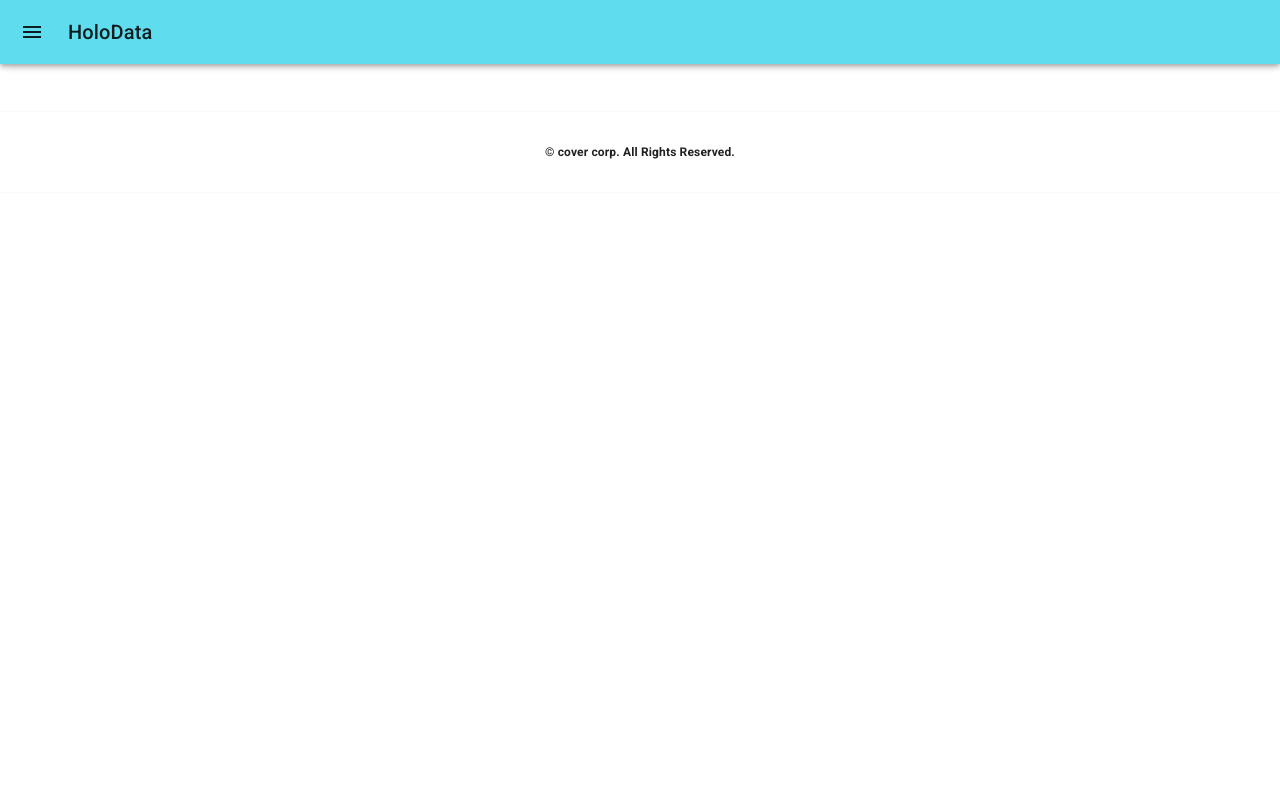
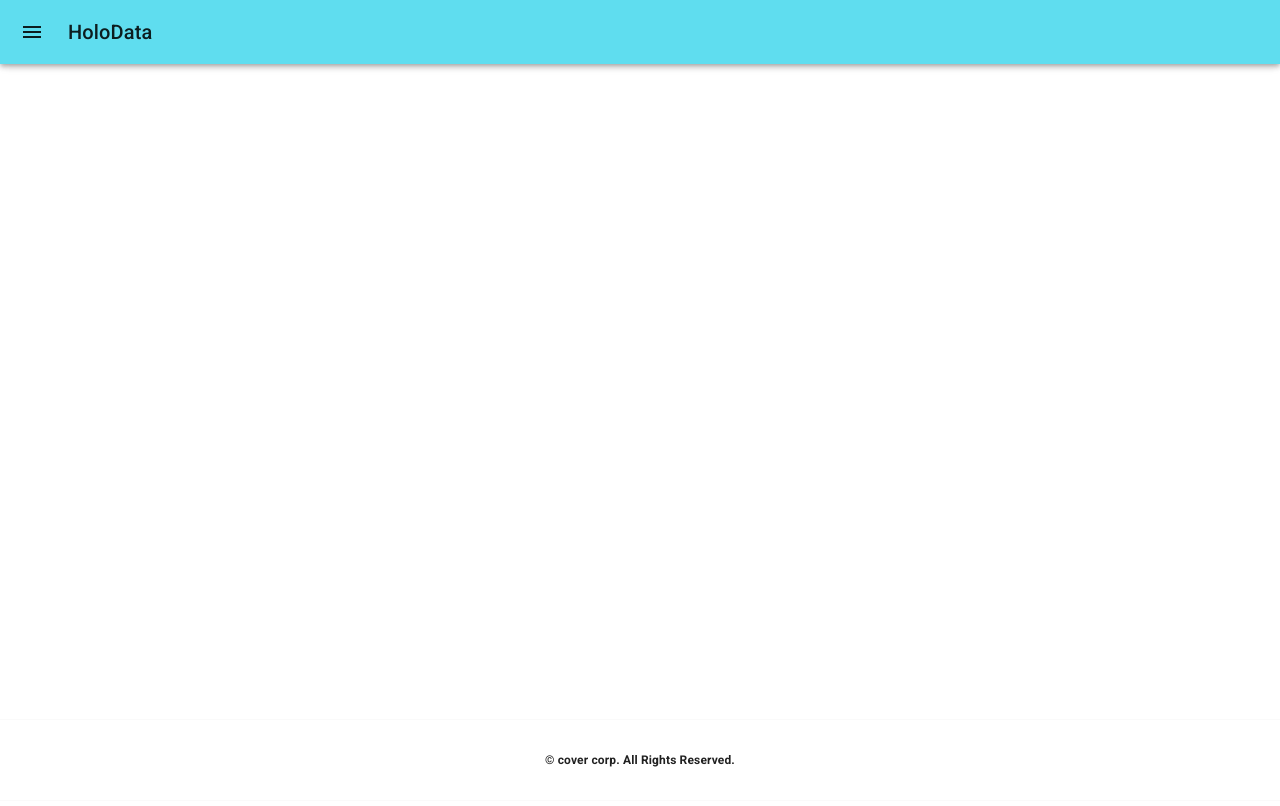
Before and after one commit to Arisahyper/HoloData, a Next.js app: page /twitter in a window 1280 px wide. Shown: the top 806 px of the page. Built offline with nearby package versions, Linux system fonts and the light colour scheme.

Commit message:
twitterのfotterのレイアウト崩れを修正

```diff
--- a/pages/twitter.tsx
+++ b/pages/twitter.tsx
@@ -17,20 +17,23 @@ const Twitter = () => {
 
   return (
     <>
-      <div style={{ height: "100%", position: "relative", bottom: "3rem" }}>
-        <DemoSideBar />
-        <div style={{ textAlign: "center" }}>
+      <div style={{ height: "100%" }}>
+          <DemoSideBar />
+        <div style={{ height:"100vh",textAlign: "center", position: "relative", bottom: "3rem"  }}>
           <a
             className="twitter-timeline"
             data-width="80vh"
-            data-height="80vh"
+            data-height="97vh"
+            // data-theme="dark"
             data-theme="light"
             data-chrome="noheadernofooternoborders"
             href="https://twitter.com/hololivetv/lists/list6?ref_src=twsrc%5Etfw"
-          ></a>
+          />
+          <div style={{ width:"100%", position:"fixed", bottom: 0 }}>
+            <Footer />
+          </div>
         </div>
       </div>
-      <Footer />
     </>
   );
 };
```
